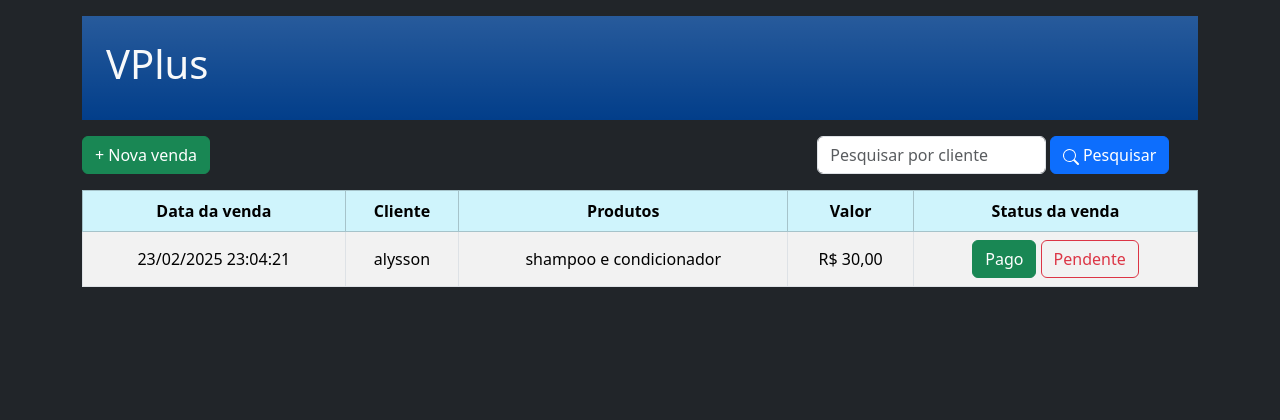
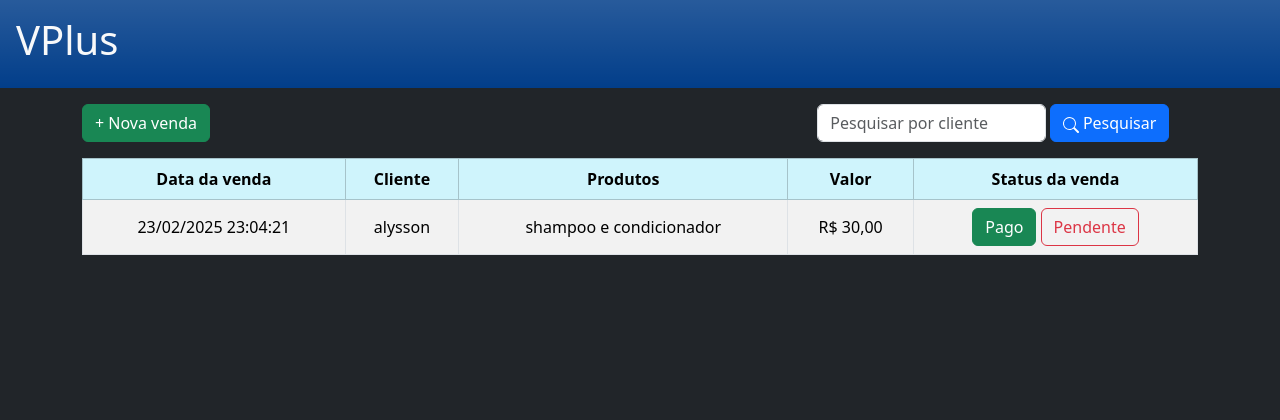
Before and after one commit to alyssongab/vendaplus, a PHP site: page /vendaplus/ in a window 1280 px wide. Shown: the top 420 px of the page. Run offline with PHP 8.4, Linux system fonts and the light colour scheme; data comes from the database, SQL or seed files in the repository; a stand-in replaces the project's code that opens the database connection; some libraries are stand-ins or nearby versions.

Commit message:
change: modifica posição, margin e padding do header

```diff
--- a/app/includes/header.php
+++ b/app/includes/header.php
@@ -73,10 +73,9 @@
     </style>
   </head>
   <body class="bg-dark">
-
-    <div class="container">
-
-        <div class="mt-3 p-4 text-light bg-gradient" style="background-color: #023e8a;">
+        <div class=" p-3 text-light bg-gradient" style="background-color: #023e8a;">
             <h1>VPlus</h1>
             <!-- <h5>Sistema para gestão de vendas</h5> -->
         </div>
+
+    <div class="container">
```
